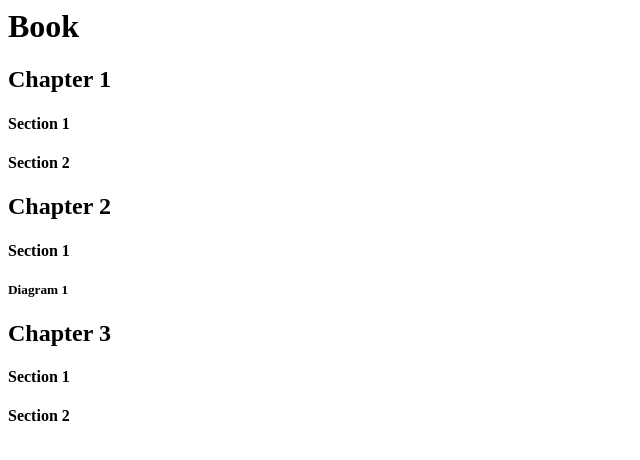
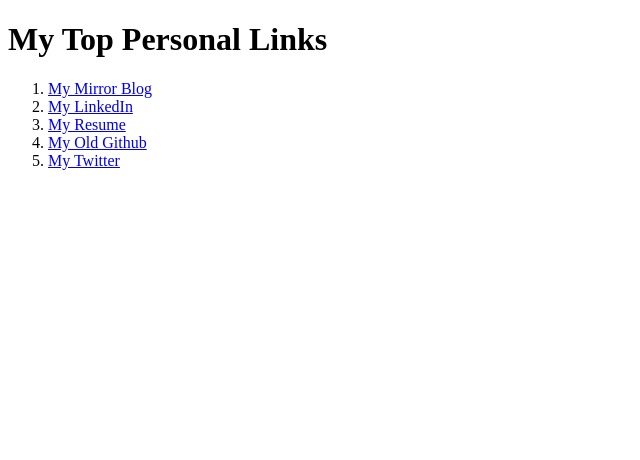
Before and after one commit to themetavincelabs/webDevBootcamp, a plain HTML site: page index.html in a window 1280 px wide. Shown: the whole page, without its empty margins (0-640 px from the left). Drawn offline with Linux system fonts and the light colour scheme.

Commit message:
Add files via upload
myPersonalLinks

```diff
--- a/index.html
+++ b/index.html
@@ -1,11 +1,21 @@
-
-<h1>Book</h1>
-  <h2>Chapter 1 </h2>
-    <h4>Section 1</h4>
-    <h4>Section 2</h4>
-  <h2>Chapter 2</h2>
-    <h4>Section 1</h4>
-      <h5>Diagram 1</h5>
-  <h2>Chapter 3</h2>
-    <h4>Section 1</h4>
-    <h4>Section 2</h4>
+<!DOCTYPE html>
+<html lang="en">
+  <head>
+    <meta charset="UTF-8">
+    <meta name="viewport" content="width=device-width, initial-scale=1.0">
+    <meta http-equiv="X-UA-Compatible" content="ie=edge">
+    <title>HTML 5 Boilerplate</title>
+    <link rel="stylesheet" href="style.css">
+  </head>
+  <body>
+    <h1>My Top Personal Links</h1>
+    <ol start=""5>
+        <li><a href="https://mirror.xyz/themetavince.eth">My Mirror Blog</a></li>
+        <li><a href="https://www.linkedin.com/in/vincentramsey7/">My LinkedIn</a></li>
+        <li><a href="https://drive.google.com/file/d/15ESq7RTkYaZkFGefXKBQnLAq_7z5ayWm/view?usp=sharing">My Resume</a></li>
+        <li><a href="https://github.com/autonocat?tab=overview&from=2020-12-01&to=2020-12-31">My Old Github</a></li>
+        <li><a href="https://twitter.com/themetavince">My Twitter</a></li>
+    </ol>
+	<script src="index.js"></script>
+  </body>
+</html>
```
